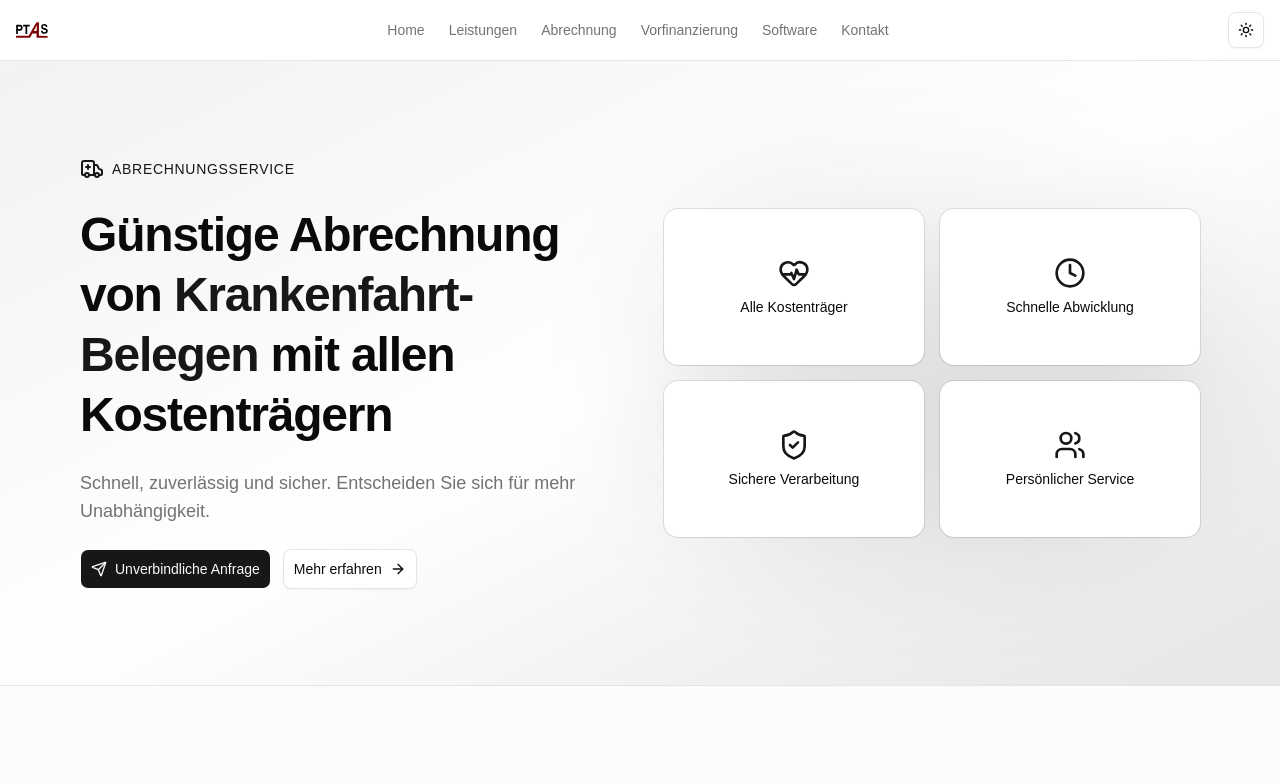
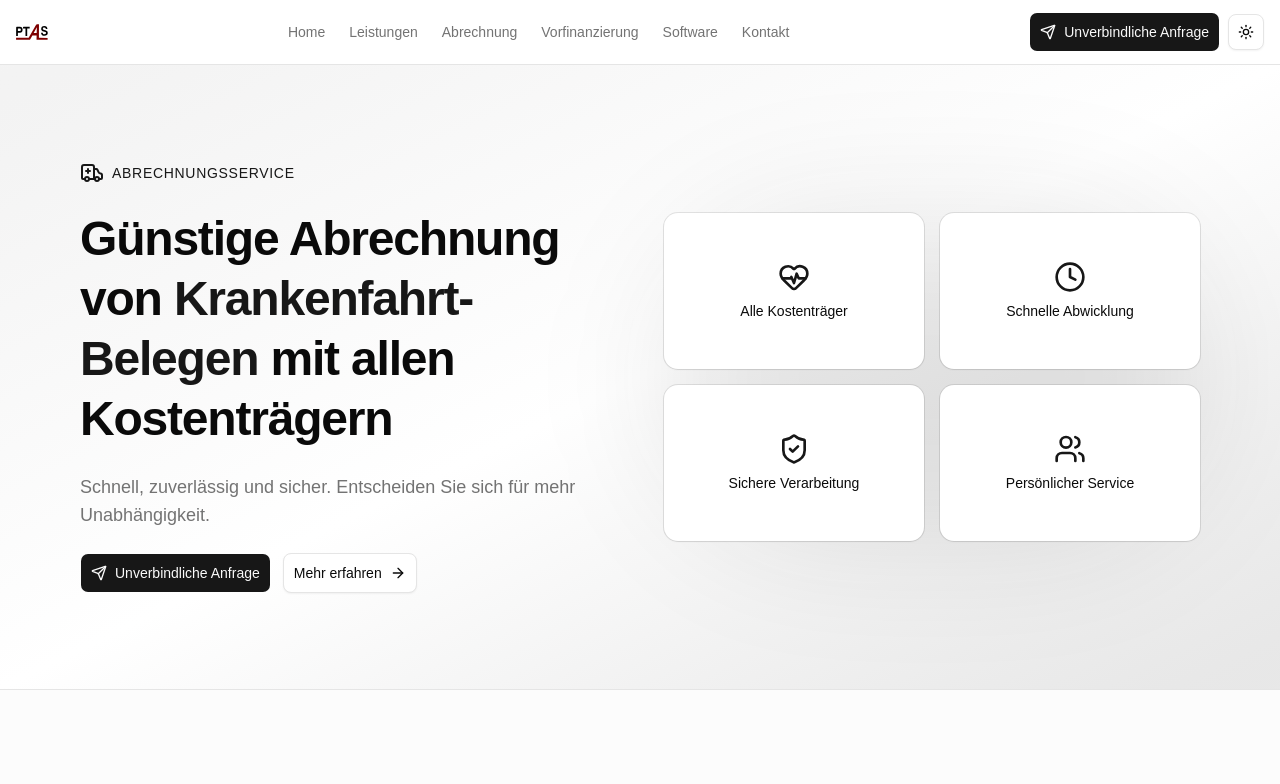
Before and after one commit to Yeah-Jack/ptas, a Next.js app in the folder apps/web/: page / in a window 1280 px wide. Shown: the top 784 px of the page. Built offline with nearby package versions, Linux system fonts and the light colour scheme.

Commit message:
Add contant CAT to header

```diff
--- a/apps/web/src/components/header.tsx
+++ b/apps/web/src/components/header.tsx
@@ -1,6 +1,6 @@
 "use client";
 
-import { Menu, X } from "lucide-react";
+import { Menu, Send, X } from "lucide-react";
 import Image from "next/image";
 import Link from "next/link";
 import { useState } from "react";
@@ -49,6 +49,12 @@ export default function Header() {
 
 				{/* Desktop Actions */}
 				<div className="hidden items-center gap-2 md:flex">
+					<Link href="/kontakt" className="hidden lg:flex">
+						<Button size="lg" className="w-full gap-2 sm:w-auto">
+							<Send className="size-4" />
+							Unverbindliche Anfrage
+						</Button>
+					</Link>
 					<ModeToggle />
 				</div>
 
```
